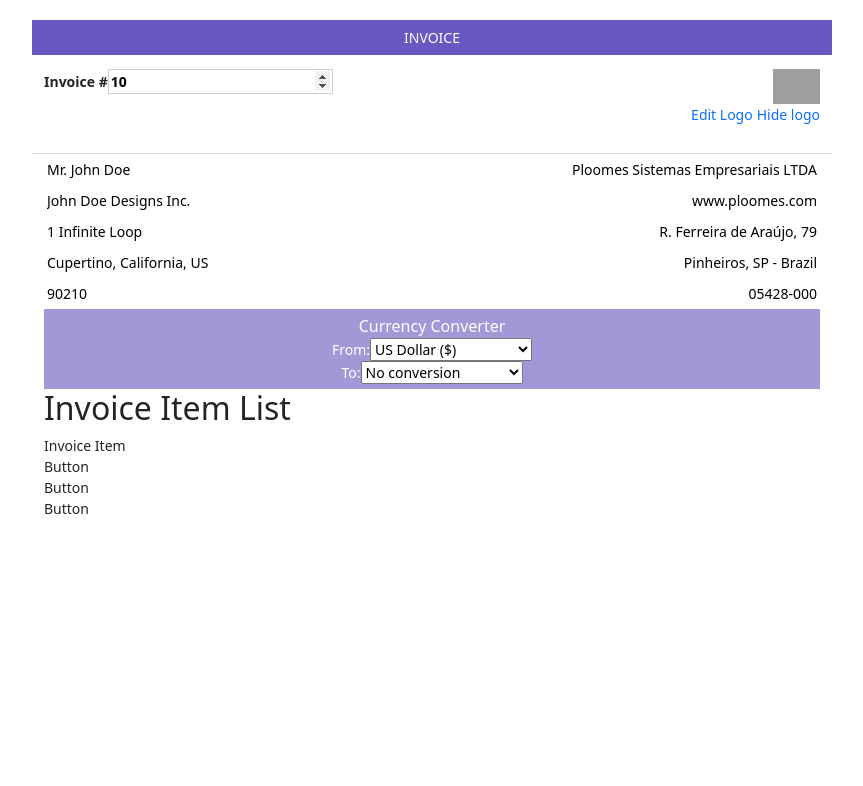
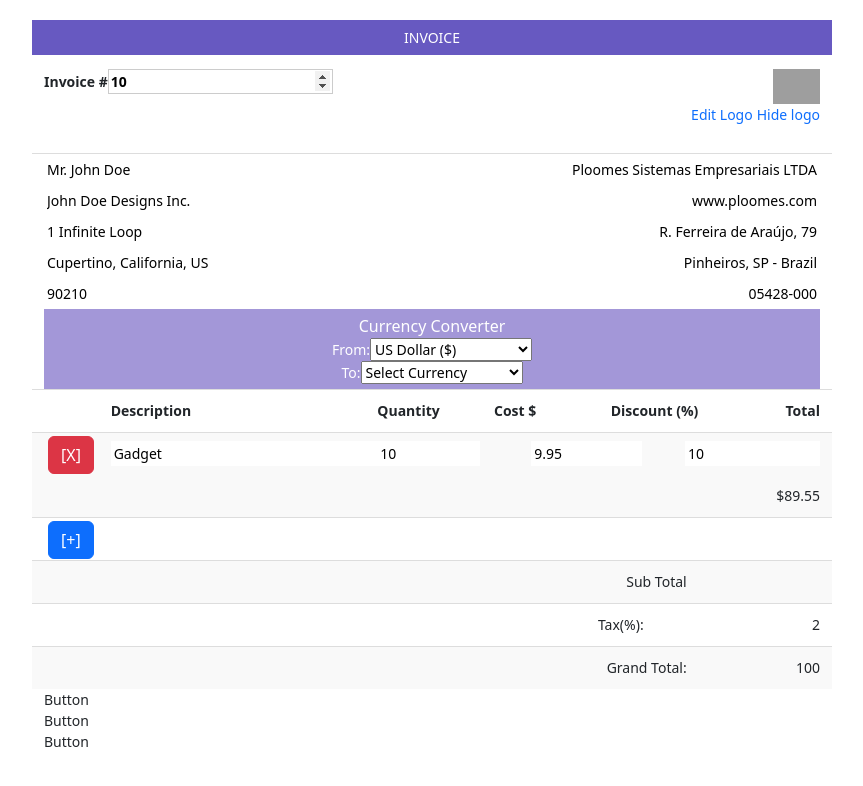
Before and after one commit to metaware/angular-invoicing, a React app: page / in a window 1280 px wide. Shown: the top 786 px of the page, without its empty margins (208-1071 px from the left). Built offline with nearby package versions, Linux system fonts and the light colour scheme; grey boxes are pictures that could not be loaded.

Commit message:
Created ItemTable & Item Components

```diff
--- a/src/components/CurrencyConverter/CurrencyConverter.tsx
+++ b/src/components/CurrencyConverter/CurrencyConverter.tsx
@@ -27,11 +27,7 @@ const CurrencyConverter: React.FC<Props> = ({ state, setState }) => {
       <div className="title">Currency Converter</div>
       <div className="input-container">
         <span>From:</span>
-        <select
-          value={state.currency}
-          defaultValue={state.currency}
-          onChange={handleCurrencyChange}
-        >
+        <select value={state.currency} onChange={handleCurrencyChange}>
           {currenciesList.map((currency) => (
             <option key={Math.random()} value={currency.symbol}>
               {currency.name}
@@ -41,12 +37,8 @@ const CurrencyConverter: React.FC<Props> = ({ state, setState }) => {
       </div>
       <div className="input-container">
         <span>To:</span>
-        <select
-          value={state.conversion}
-          defaultValue={""}
-          onChange={handleConversionChange}
-        >
-          <option value={""}>No conversion</option>
+        <select value={state.conversion} onChange={handleConversionChange}>
+          <option value={""}>Select Currency</option>
           {currenciesList
             .filter((currency) => currency.symbol !== state.currency)
             .map((currency) => (
--- a/src/components/InvoiceItem/index.tsx
+++ /dev/null
@@ -1,5 +0,0 @@
-const InvoiceItem: React.FC = () => {
-  return <div>Invoice Item</div>
-}
-
-export default InvoiceItem
--- a/src/components/InvoiceItemList/index.tsx
+++ /dev/null
@@ -1,14 +0,0 @@
-type Props = {
-  children: JSX.Element
-}
-
-const InvoiceItemList: React.FC<Props> = ({ children }) => {
-  return (
-    <div>
-      <h2>Invoice Item List</h2>
-      {children}
-    </div>
-  )
-}
-
-export default InvoiceItemList
--- /dev/null
+++ b/src/components/Item/index.tsx
@@ -0,0 +1,96 @@
+import React from "react"
+import { InvoiceData, ItemData } from "../../types/Invoice"
+
+type Props = {
+  state: InvoiceData
+  setState: React.Dispatch<React.SetStateAction<InvoiceData>>
+  index: number
+}
+
+const Item: React.FC<Props> = ({ state, setState, index }) => {
+  const { description, cost, discount, qty } = state.items[index]
+
+  const handleChange = (
+    e: React.ChangeEvent<HTMLInputElement>,
+    index: number
+  ) => {
+    const name = e.currentTarget.name as keyof ItemData
+    state.items[index][name] = e.currentTarget.value
+    setState({ ...state })
+  }
+
+  const calcTotal = (qty: string, cost: string, discount: string): string => {
+    const numQty = +qty
+    const numCost = +cost
+    const numDiscount = +discount
+
+    if (isNaN(numQty) || isNaN(numCost) || isNaN(numDiscount)) {
+      return ""
+    }
+
+    const total = numQty * ((numCost * (100 - numDiscount)) / 100)
+
+    if (total < 0) {
+      return ""
+    }
+
+    return `${state.currency}${total.toFixed(2)}`
+  }
+
+  return (
+    <>
+      <div className="row invoice-item">
+        <div className="col-1 remove-item-container">
+          <a href="/#" className="btn btn-danger">
+            [X]
+          </a>
+        </div>
+        <div className="col-4 input-container">
+          <input
+            name="description"
+            type="text"
+            value={description}
+            size={30}
+            placeholder="Description"
+            onChange={(e) => handleChange(e, index)}
+          />
+        </div>
+        <div className="col input-container">
+          <input
+            name="qty"
+            type="text"
+            value={qty}
+            size={7}
+            placeholder="Quantity"
+            onChange={(e) => handleChange(e, index)}
+          />
+        </div>
+        <div className="col input-container">
+          <input
+            name="cost"
+            type="text"
+            value={cost}
+            size={8}
+            placeholder="Cost"
+            onChange={(e) => handleChange(e, index)}
+          />
+        </div>
+        <div className="col input-container">
+          <input
+            name="discount"
+            type="text"
+            value={discount}
+            size={11}
+            placeholder="Discount (%)"
+            onChange={(e) => handleChange(e, index)}
+          />
+        </div>
+        <div className="col text-end input-container">
+          {calcTotal(qty, cost, discount)}
+        </div>
+      </div>
+    </>
+  )
+}
+
+export default Item
--- /dev/null
+++ b/src/components/ItemTable/index.tsx
@@ -0,0 +1,73 @@
+import { InvoiceData } from "../../types/Invoice"
+
+type Props = {
+  children: React.ReactNode
+  state: InvoiceData
+  setState: React.Dispatch<React.SetStateAction<InvoiceData>>
+}
+
+const ItemTable: React.FC<Props> = ({ children, state }) => {
+  return (
+    <div className="items-table">
+      <div className="row header">
+        <div className="col-1">&nbsp;</div>
+        <div className="col-4">Description</div>
+        <div className="col">Quantity</div>
+        <div className="col">Cost {state.currency}</div>
+        <div className="col">Discount (%)</div>
+        <div className="col text-end">Total</div>
+      </div>
+      {children}
+      <div className="row invoice-item">
+        <div className="col-12 add-item-container">
+          <a className="btn btn-primary" href="/#">
+            [+]
+          </a>
+        </div>
+      </div>
+      <div className="row">
+        <div className="col-10 text-end">Sub Total</div>
+        <div className="col-2 text-end"></div>
+      </div>
+      <div className="row">
+        <div className="col-10 text-end">
+          Tax(%):
+          <input style={{ width: "43px" }} />
+        </div>
+        <div className="col-2 text-end">{2}</div>
+      </div>
+      <div className="row">
+        <div className="col-10 text-end">Grand Total:</div>
+        <div className="col-2 text-end">{100}</div>
+      </div>
+    </div>
+  )
+}
+
+export default ItemTable
+
+{
+  /* <ItemList state={state} setState={setState} />
+      <div className="row invoice-item">
+        <div className="col-12 add-item-container">
+          <a href="/#" className="btn btn-primary">
+            [+]
+          </a>
+        </div>
+      </div>
+      <div className="row">
+        <div className="col-10 text-end">Sub Total</div>
+        <div className="col-2 text-end"></div>
+      </div>
+      <div className="row">
+        <div className="col-10 text-end">
+          Tax(%):
+          <input ng-model="invoice.tax" style={{ width: "43px" }} />
+        </div>
+        <div className="col-2 text-end"></div>
+      </div>
+      <div className="row">
+        <div className="col-10 text-end">Grand Total:</div>
+        <div className="col-2 text-end"></div>
+      </div> */
+}
--- a/src/pages/Invoice.tsx
+++ b/src/pages/Invoice.tsx
@@ -1,8 +1,8 @@
 import Header from "../components/Header"
 import Info from "../components/Info"
-import InvoiceItemList from "../components/InvoiceItemList"
-import InvoiceItem from "../components/InvoiceItem"
 import CurrencyConverter from "../components/CurrencyConverter/CurrencyConverter"
+import ItemTable from "../components/ItemTable"
+import Item from "../components/Item"
 import Button from "../components/Button"
 import { InvoiceData, initialInvoiceData } from "../types/Invoice"
 import { useLocalStorage } from "../hooks/useLocalStorage"
@@ -18,9 +18,17 @@ function Invoice() {
       <Header page="invoice" state={invoiceData} setState={setInvoiceData} />
       <Info state={invoiceData} setState={setInvoiceData} />
       <CurrencyConverter state={invoiceData} setState={setInvoiceData} />
-      <InvoiceItemList>
-        <InvoiceItem />
-      </InvoiceItemList>
+      <ItemTable state={invoiceData} setState={setInvoiceData}>
+        {invoiceData.items.map((item, index) => (
+          <Item
+            key={item.key}
+            index={index}
+            state={invoiceData}
+            setState={setInvoiceData}
+          />
+        ))}
+      </ItemTable>
+
       <Button />
       <Button />
       <Button />
--- a/src/types/Invoice.ts
+++ b/src/types/Invoice.ts
@@ -5,7 +5,7 @@ export interface InvoiceData {
   conversion: string
   customerInfo: Info
   companyInfo: Info
-  items: Item[]
+  items: ItemData[]
 }
 
 export interface Info {
@@ -16,10 +16,11 @@ export interface Info {
   postal: string
 }
 
-export interface Item {
-  qty: number
+export interface ItemData {
+  qty: string
   description: string
-  cost: number
+  discount: string
+  cost: string
   key: string
 }
 
@@ -42,5 +43,13 @@ export const initialInvoiceData = {
     address2: "Pinheiros, SP - Brazil",
     postal: "05428-000",
   },
-  items: [{ qty: 10, description: "Gadget", cost: 9.95, key: "object:27" }],
+  items: [
+    {
+      qty: "10",
+      description: "Gadget",
+      cost: "9.95",
+      discount: "10",
+      key: "object:27",
+    },
+  ],
 }
```
